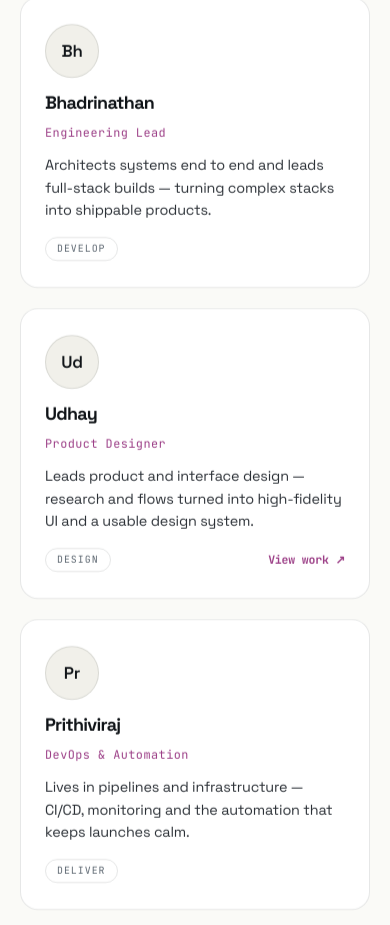
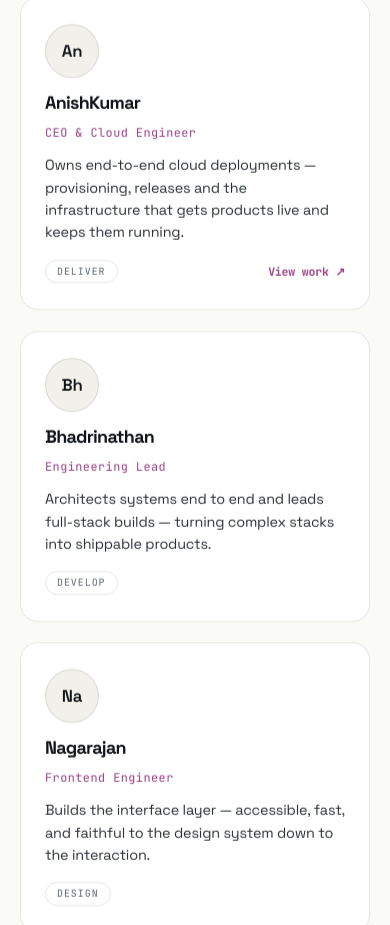
Before and after one commit to Nagarajan13172/BloomSkillTech_Portfolio, a React (Vite) app: page /about in a window 390 px wide. Shown: the part 1933-2858 px from the top of the page. Built offline with nearby package versions, Linux system fonts and the light colour scheme.

Commit message:
feat: update About and Home pages with new team members and project descriptions; refactor global styles for team cards layout

```diff
--- a/src/pages/About.tsx
+++ b/src/pages/About.tsx
@@ -34,11 +34,33 @@ interface Member {
 
 const TEAM: Member[] = [
   {
+    initials: 'An',
+    name: 'AnishKumar',
+    role: 'CEO & Cloud Engineer',
+    disc: 'Deliver',
+    bio: 'Owns end-to-end cloud deployments — provisioning, releases and the infrastructure that gets products live and keeps them running.',
+    href: 'https://anishkumar.cloud',
+  },
+  {
     initials: 'Bh',
     name: 'Bhadrinathan',
     role: 'Engineering Lead',
     disc: 'Develop',
     bio: 'Architects systems end to end and leads full-stack builds — turning complex stacks into shippable products.',
+  },
+  {
+    initials: 'Na',
+    name: 'Nagarajan',
+    role: 'Frontend Engineer',
+    disc: 'Design',
+    bio: 'Builds the interface layer — accessible, fast, and faithful to the design system down to the interaction.',
+  },
+  {
+    initials: 'Pr',
+    name: 'Prithiviraj',
+    role: 'Backend Engineer',
+    disc: 'Develop',
+    bio: 'Builds the server side — APIs, data models and the business logic the product runs on, with reliability built in.',
   },
   {
     initials: 'Ud',
@@ -47,20 +69,6 @@ const TEAM: Member[] = [
     disc: 'Design',
     bio: 'Leads product and interface design — research and flows turned into high-fidelity UI and a usable design system.',
     href: 'https://udhayindesign.com',
-  },
-  {
-    initials: 'Pr',
-    name: 'Prithiviraj',
-    role: 'DevOps & Automation',
-    disc: 'Deliver',
-    bio: 'Lives in pipelines and infrastructure — CI/CD, monitoring and the automation that keeps launches calm.',
-  },
-  {
-    initials: 'Na',
-    name: 'Nagarajan',
-    role: 'Frontend Engineer',
-    disc: 'Design',
-    bio: 'Builds the interface layer — accessible, fast, and faithful to the design system down to the interaction.',
   },
 ]
 
--- a/src/pages/Home.tsx
+++ b/src/pages/Home.tsx
@@ -99,12 +99,12 @@ const FOURD = [
 
 const PROOF = [
   {
-    name: 'Trainerr.in',
-    copy: 'A two-sided marketplace for India’s training ecosystem: escrow payments, GST invoicing, Razorpay integration.',
+    name: 'Trinity Network',
+    copy: 'Our own VPN — encrypts your traffic, masks your IP and reaches content safely from anywhere, with a live dashboard to manage it.',
   },
   {
-    name: 'Secure exam platform',
-    copy: 'Desktop anti-cheat examination system with camera proctoring and real-time risk scoring.',
+    name: 'zerocode',
+    copy: 'A self-hosted code-execution sandbox in Rust — kernel-enforced isolation, sub-5ms job pickup and 20 languages out of the box.',
   },
   {
     name: 'Commerce builds',
@@ -251,9 +251,6 @@ export function Home() {
               <article key={p.name} className="proof-card reveal">
                 <h3 className="h3">{p.name}</h3>
                 <p>{p.copy}</p>
-                <Link className="link-arrow" to="/achievements">
-                  Read the case study →
-                </Link>
               </article>
             ))}
           </div>
--- a/src/styles/global.css
+++ b/src/styles/global.css
@@ -805,8 +805,6 @@ h4 {
   display: grid;
   grid-template-columns: 1.4fr 1fr 1fr;
   gap: 36px;
-  padding-bottom: 36px;
-  border-bottom: 1px solid var(--line);
 }
 .footer-grid h4 {
   font-size: 0.78rem;
@@ -831,17 +829,6 @@ h4 {
   margin-top: 16px;
   max-width: 34ch;
   font-size: 0.92rem;
-}
-.fbot {
-  display: flex;
-  justify-content: space-between;
-  align-items: center;
-  gap: 16px;
-  font-family: var(--fm);
-  font-size: 0.74rem;
-  color: var(--faint);
-  flex-wrap: wrap;
-  padding-top: 28px;
 }
 .socs {
   display: flex;
@@ -3843,12 +3830,14 @@ a.spot-id:hover .dom {
 
 /* ---- About: team cards ---- */
 .team-cards {
-  display: grid;
-  grid-template-columns: repeat(4, 1fr);
+  display: flex;
+  flex-wrap: wrap;
+  justify-content: center;
   gap: 20px;
   margin-top: clamp(24px, 4vw, 40px);
 }
 .tcard2 {
+  flex: 0 1 calc((100% - 3 * 20px) / 4);
   background: var(--card);
   border: 1px solid var(--line);
   border-radius: var(--radius-lg);
@@ -3914,8 +3903,8 @@ a.spot-id:hover .dom {
 }
 
 @media (max-width: 980px) {
-  .team-cards {
-    grid-template-columns: repeat(2, 1fr);
+  .tcard2 {
+    flex-basis: calc((100% - 20px) / 2);
   }
 }
 
@@ -3930,9 +3919,11 @@ a.spot-id:hover .dom {
   }
   .dstage-meta,
   .engage-grid,
-  .values-grid,
-  .team-cards {
+  .values-grid {
     grid-template-columns: 1fr;
+  }
+  .tcard2 {
+    flex-basis: 100%;
   }
 }
 
```
